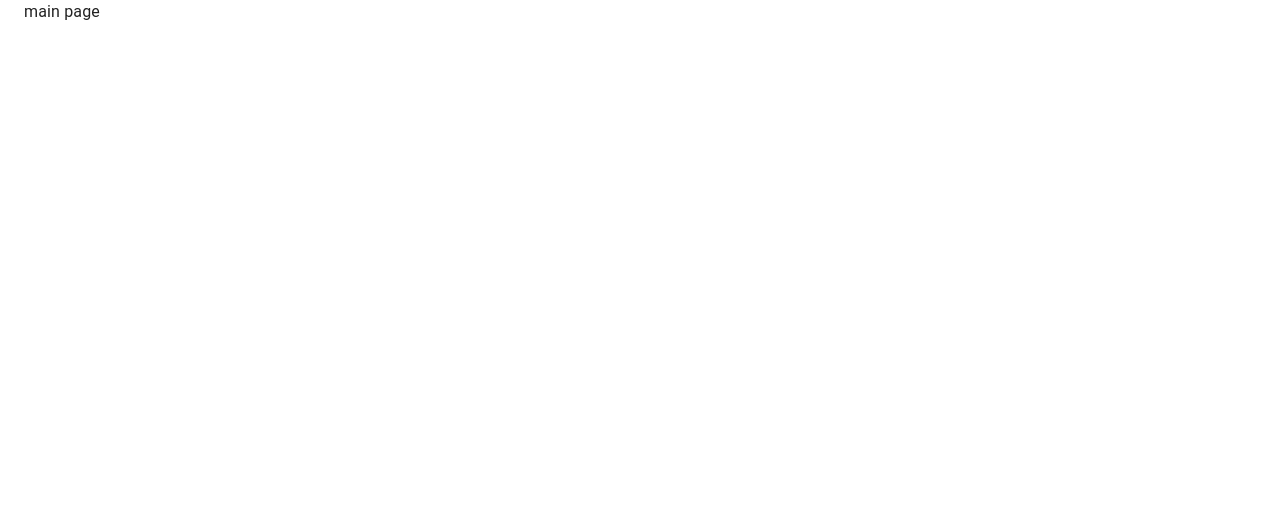
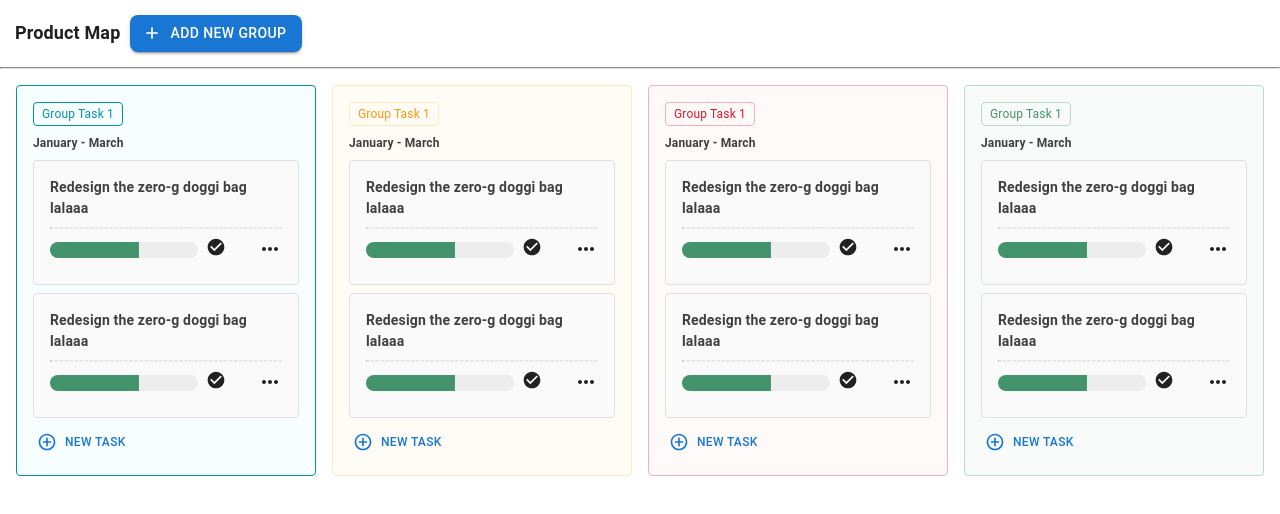
Before and after one commit to nuwasdzarrin/mini-todo, a React (Create React App) app: page / in a window 1280 px wide. Shown: the top 514 px of the page. Built offline with nearby package versions, Linux system fonts and the light colour scheme.

Commit message:
master layouting

```diff
--- /dev/null
+++ b/src/assets/styles/_colors.module.scss
@@ -0,0 +1,22 @@
+$primaryColor: #01959F;
+$secondaryColor: #FEEABC;
+$dangerColor: #F5B1B7;
+$successColor: #B8DBCA;
+
+$textDark: #404040;
+$textNewTask: #1D1F20;
+$textWarning: #FA9810;
+$textDanger: #E11428;
+$textSuccess: #43936C;
+
+$bgGroupTask: #FAFAFA;
+$bgProgressBar: #EDEDED;
+$borderGroupTask: #E0E0E0;
+
+$progressGreen: #43936C;
+
+:export {
+  primary: $primaryColor;
+  textNewTask: $textNewTask;
+  progressGreen: $progressGreen;
+}
--- a/src/assets/styles/todo.scss
+++ b/src/assets/styles/todo.scss
@@ -1,3 +1,12 @@
+@import "colors.module";
+@import url('https://fonts.googleapis.com/css?family=Nunito+Sans:400,400i,700,800,800i,900i&display=swap');
+
+body {
+    font-family: 'Nunito Sans', sans-serif;
+    -webkit-font-smoothing: antialiased;
+    -moz-osx-font-smoothing: grayscale;
+}
+
 #error-page {
     width: 100%;
     height: 95vh;
@@ -6,3 +15,121 @@
     align-items: center;
     justify-content: center;
 }
+.tod {
+    &MarginRight10 {
+        margin-right: 10px;
+    }
+    &MarginY8 {
+        margin-top: 8px;
+        margin-bottom: 8px;
+    }
+    &MarginY10 {
+        margin-top: 10px;
+        margin-bottom: 10px;
+    }
+    &Flex {
+        display: flex;
+    }
+    &FlexCenterStart {
+        display: flex;
+        align-items: center;
+        justify-content: flex-start;
+    }
+    &FlexBetween {
+        display: flex;
+        justify-content: space-between;
+    }
+    &HeaderPage {
+        padding: 15px;
+        .title {
+            font-weight: 700;
+            font-size: 18px;
+            line-height: 28px;
+            color: #1E1F21;
+        }
+    }
+    &HrHeaderPage {
+        margin: 0;
+        border-color: #E0E0E0;
+    }
+    &GroupCard {
+        padding: 16px;
+        border-radius: 4px;
+        border: 1px solid;
+        &.primary {
+            background: #F7FEFF;
+            border-color: $primaryColor;
+        }
+        &.secondary {
+            background: #FFFCF5;
+            border-color: $secondaryColor;
+        }
+        &.danger {
+            background: #FFFAFA;
+            border-color: $dangerColor;
+        }
+        &.success {
+            background: #F8FBF9;
+            border-color: $successColor;
+        }
+        .groupLabel {
+            padding: 2px 8px;
+            border-radius: 4px;
+            border: 1px solid;
+            font-size: 12px;
+            &.primary {
+                border-color: $primaryColor;
+                color: $primaryColor;
+            }
+            &.secondary {
+                border-color: $secondaryColor;
+                color: $textWarning;
+            }
+            &.danger {
+                border-color: $dangerColor;
+                color: $textDanger;
+            }
+            &.success {
+                border-color: $successColor;
+                color: $textSuccess;
+            }
+        }
+        .monthLabel {
+            font-weight: 700;
+            font-size: 12px;
+            color: $textDark;
+        }
+    }
+    &GroupTask {
+        padding: 16px;
+        background: $bgGroupTask;
+        border: 1px solid $borderGroupTask;
+        border-radius: 4px;
+        margin-bottom: 8px;
+        .title {
+            font-weight: 700;
+            font-size: 14px;
+            color: $textDark;
+        }
+        hr {
+            border-top: 1px dashed $borderGroupTask;
+        }
+    }
+    &LinearProgress {
+        height: 16px!important;
+        border-radius: 10px;
+        .MuiLinearProgress-bar2Buffer {
+            background-color: $bgProgressBar;
+        }
+        &.complete {
+            .MuiLinearProgress-bar1Buffer {
+                background-color: $progressGreen;
+            }
+        }
+        &.incomplete {
+            .MuiLinearProgress-bar1Buffer {
+                background-color: $primaryColor;
+            }
+        }
+    }
+}
--- /dev/null
+++ b/src/components/buttons/PrimaryButton.jsx
@@ -0,0 +1,22 @@
+import * as React from 'react';
+import {Button} from "@mui/material";
+import { styled } from '@mui/material/styles';
+import { blue } from '@mui/material/colors';
+import colors from '../../assets/styles/_colors.module.scss';
+
+
+export default function PrimaryButton (props) {
+    const TodSuccessButton = styled(Button)(({ theme }) => ({
+        color: theme.palette.getContrastText(blue[500]),
+        backgroundColor: colors.primary,
+        borderRadius: '8px',
+        '&:hover': {
+            backgroundColor: colors.primary,
+        },
+    }));
+    return (
+        <TodSuccessButton variant={'contained'} className={'todBtnSuccess'} startIcon={props.icon}>
+            {props.label}
+        </TodSuccessButton>
+    )
+}
--- /dev/null
+++ b/src/components/cards/GroupCard.jsx
@@ -0,0 +1,21 @@
+import * as React from 'react';
+import GroupLabel from "../labels/GroupLabel";
+import GroupTask from "./GroupTask";
+import {ControlPoint as ControlPointIcon} from "@mui/icons-material";
+import {Button} from "@mui/material";
+import colors from "../../assets/styles/_colors.module.scss";
+
+
+export default function GroupCard (props) {
+    const styleBtnAddNewTask = {color: colors.textNewTask, fontSize: '12px'}
+
+    return (
+        <div className={`todGroupCard ${props.type}`}>
+            <GroupLabel label={'Group Task 1'} classColor={props.type} />
+            <div className={'monthLabel todMarginY8'}>January - March</div>
+            <GroupTask/>
+            <GroupTask/>
+            <Button sx={styleBtnAddNewTask} startIcon={<ControlPointIcon/>}>New Task</Button>
+        </div>
+    )
+}
--- /dev/null
+++ b/src/components/cards/GroupTask.jsx
@@ -0,0 +1,33 @@
+import * as React from 'react';
+import {Box, Grid, LinearProgress, Typography} from '@mui/material';
+import {MoreHoriz as MoreHorizIcon, CheckCircle as CheckCircleIcon} from '@mui/icons-material';
+import colors from '../../assets/styles/_colors.module.scss';
+
+
+export default function GroupTask () {
+    return (
+        <div className={'todGroupTask'}>
+            <div className={'title'}>Redesign the zero-g doggi bag lalaaa</div>
+            <hr />
+            <Grid container spacing={2}>
+                <Grid item xs={10}>
+                    <div className={'todFlexCenterStart'}>
+                        <Box sx={{ width: '100%', mr: 1 }}>
+                            <LinearProgress variant="buffer" value={60} valueBuffer={100} className={'todLinearProgress complete'} />
+                        </Box>
+                        <Box sx={{ minWidth: 35 }}>
+                            {
+                                false ?
+                                    <Typography variant="body2" color="text.secondary">{`${Math.round(10)}%`}</Typography>
+                                    : <CheckCircleIcon fontSize={'small'} sx={{color: colors.progressGreen}} />
+                            }
+                        </Box>
+                    </div>
+                </Grid>
+                <Grid item justifyContent="flex-end" xs={2} style={{textAlign: 'right'}}>
+                    <MoreHorizIcon/>
+                </Grid>
+            </Grid>
+        </div>
+    )
+}
--- /dev/null
+++ b/src/components/labels/GroupLabel.jsx
@@ -0,0 +1,10 @@
+import * as React from 'react';
+
+
+export default function GroupLabel (props) {
+    return (
+        <div className={'todFlex'}>
+            <div className={`groupLabel ${props.classColor}`}>{props.label}</div>
+        </div>
+    )
+}
--- a/src/layouts/TodoLayout.jsx
+++ b/src/layouts/TodoLayout.jsx
@@ -1,14 +1,12 @@
 import * as React from 'react';
 import {Outlet} from "react-router-dom";
-import {CssBaseline, Container} from "@mui/material";
+import {CssBaseline} from "@mui/material";
 
 export default function TodoLayout() {
     return (
         <React.Fragment>
             <CssBaseline />
-            <Container maxWidth="false">
-                <Outlet/>
-            </Container>
+            <Outlet/>
         </React.Fragment>
     );
 }
--- a/src/pages/TodoPage.jsx
+++ b/src/pages/TodoPage.jsx
@@ -1,5 +1,38 @@
 import * as React from 'react';
+import {CardContent, Grid} from "@mui/material";
+import PrimaryButton from "../components/buttons/PrimaryButton";
+import {Add as AddIcon} from '@mui/icons-material';
+import GroupCard from "../components/cards/GroupCard";
 
 export default function TodoPage() {
-    return <div>main page</div>
+    const HeaderPage = () => {
+        return (
+            <div className={'todFlexCenterStart todHeaderPage'}>
+                <div className={'title todMarginRight10'}>Product Map</div>
+                <PrimaryButton label={'Add New Group'} icon={<AddIcon />}/>
+            </div>
+        )
+    }
+    return (
+        <>
+            <HeaderPage />
+            <hr className={'todHrHeaderPage'}/>
+            <CardContent>
+                <Grid container spacing={2}>
+                    <Grid item xs={12} md={3}>
+                        <GroupCard type={'primary'} />
+                    </Grid>
+                    <Grid item xs={12} md={3}>
+                        <GroupCard type={'secondary'} />
+                    </Grid>
+                    <Grid item xs={12} md={3}>
+                        <GroupCard type={'danger'} />
+                    </Grid>
+                    <Grid item xs={12} md={3}>
+                        <GroupCard type={'success'} />
+                    </Grid>
+                </Grid>
+            </CardContent>
+        </>
+    )
 }
```
